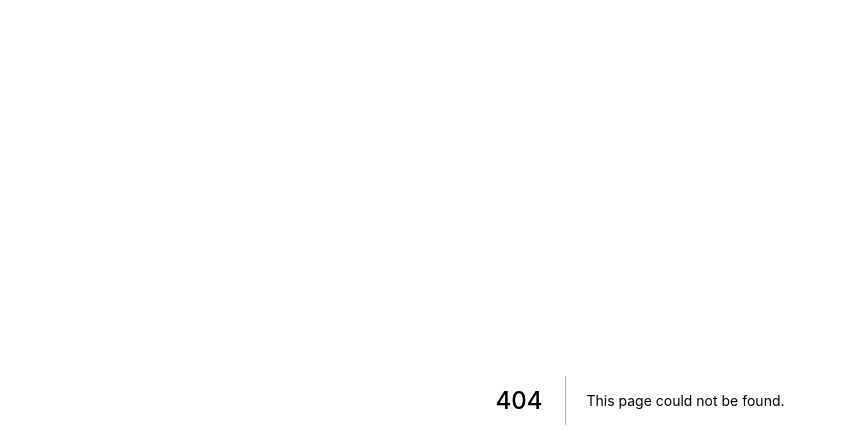
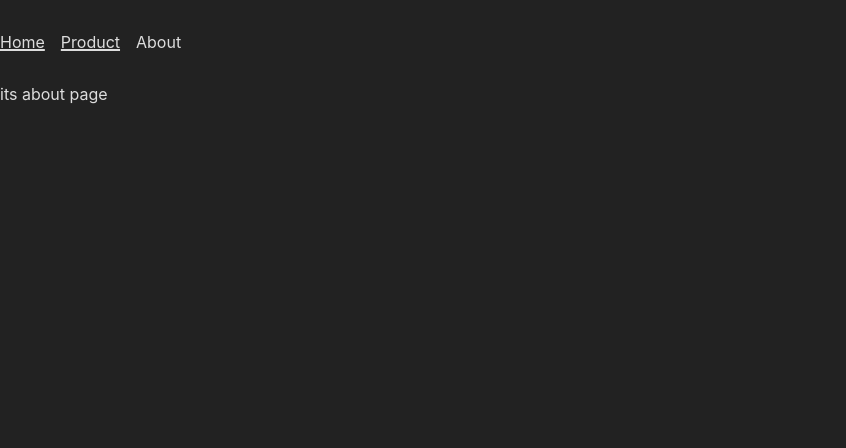
Before and after one commit to 7350206/nextjs-ts-starter, a Next.js app: page /about in a window 1280 px wide. Before the commit this address had no page. Shown: the top 448 px of the page, without its empty margins (0-846 px from the left). Built offline with nearby package versions, Linux system fonts and the light colour scheme.

Commit message:
home: initial setup for getStaticProps build method

```diff
--- a/components/Header/Header.module.css
+++ b/components/Header/Header.module.css
@@ -1,5 +1,5 @@
 .container {
-  min-height: 100vh;
+  /* min-height: 100vh; */
   display: grid;
   place-items: center;
 }
@@ -10,10 +10,10 @@
   font-size: 3rem;
 }
 
-
+/*
 @media (max-width: 600px) {
   .grid {
     width: 100%;
     flex-direction: column;
   }
-}
+} */
--- a/components/Navigation/index.tsx
+++ b/components/Navigation/index.tsx
@@ -10,26 +10,28 @@ const LINKS = [
     url:"/"
   },
   {
+    name: "Product",
+    url: "/product"
+  },
+  {
     name: "About",
     url:"/about"
   }
 ]
 
 type Nav = {
-  path:string
+  path: string
   children: ReactNode
 }
 
 function NavLink({path, children}: Nav){
   return (
     <Link href={path}>
-      {/* !!! className != style */}
+      {/* className != style */}
       <a className={styles.NavLink}>{children}</a>
     </Link>
   )
 }
-
-
 
 export default function Navigation(){
 
--- /dev/null
+++ b/pages/about.tsx
@@ -0,0 +1,11 @@
+import Navigation from '../components/Navigation';
+export default function About(){
+  return (
+    <>
+      <Navigation/>
+      <header>
+        its about page
+      </header>
+    </>
+  )
+}
```
Also changed, not shown: pages/index.tsx (+34 -2 lines), pages/product.tsx (added, +11 -0 lines).
